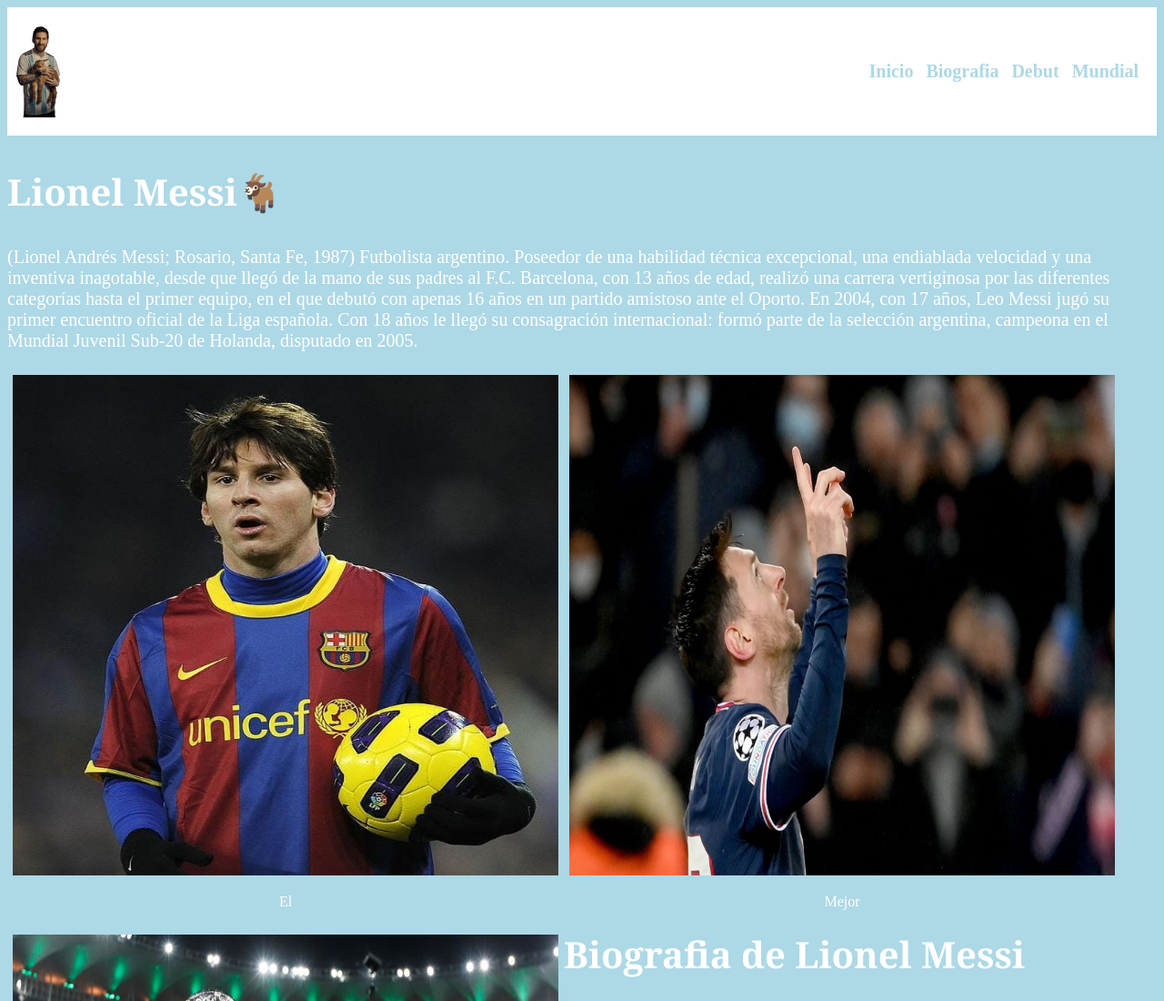
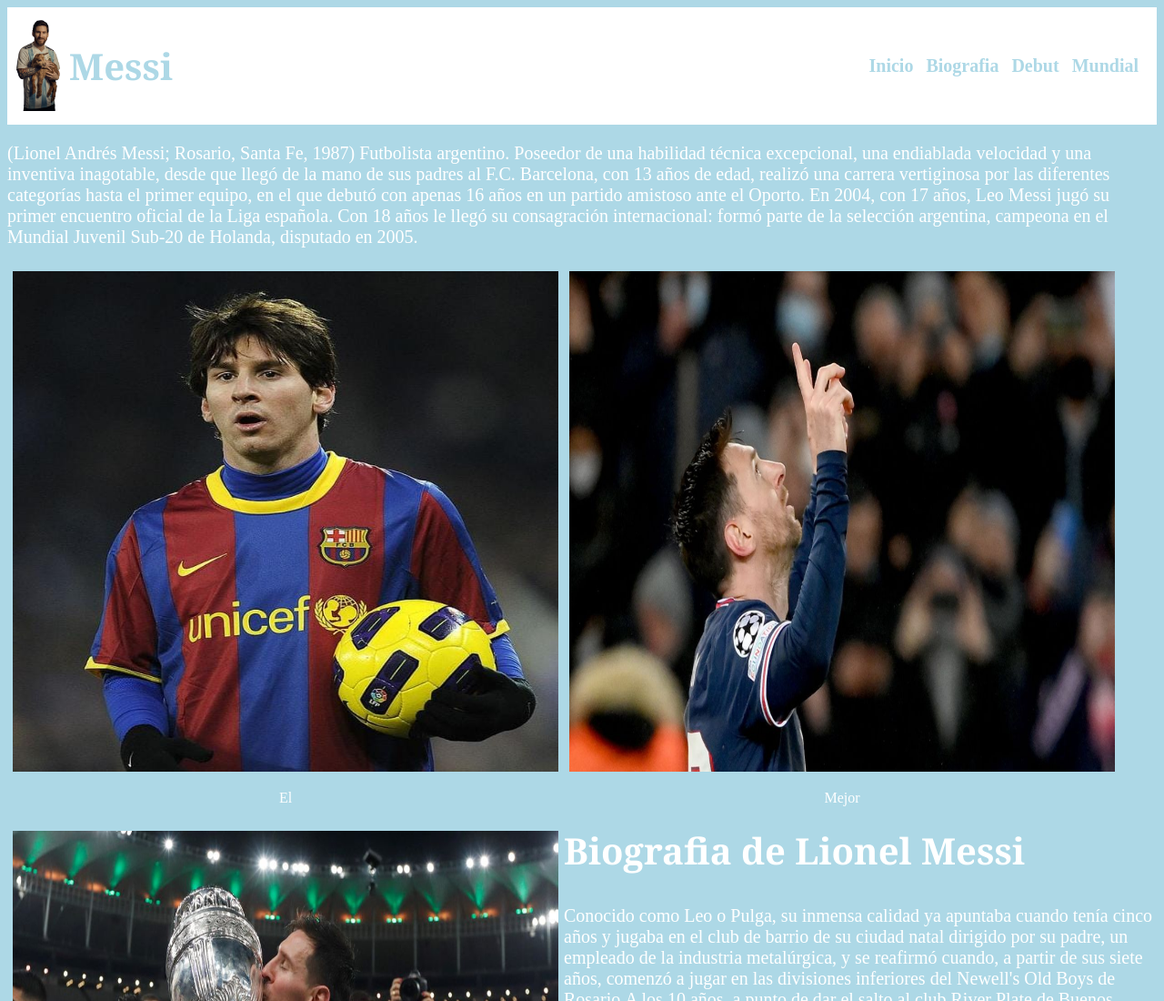
Before and after one commit to roccogb/Lionel-Messi, a plain HTML site: page index.html in a window 1280 px wide. Shown: the top 1100 px of the page at 91% size. Drawn offline with Linux system fonts and the light colour scheme.

Commit message:
Update index.html

```diff
--- a/index.html
+++ b/index.html
@@ -9,7 +9,7 @@
           <header>
             <a href="#" class="logo">
               <img src="messigoat.png" alt="Logo Messi">
-              <h2 class=Lionel-Messi>Messi</h2>
+              <h1 class=Lionel-Messi>Messi</h2>
             </a>
 
               <nav>
@@ -21,7 +21,6 @@
           </header>
 
           <section id="Inicio">
-          <h2>Lionel Messi🐐</h2>
 
           <p>(Lionel Andrés Messi; Rosario, Santa Fe, 1987) Futbolista argentino. Poseedor de una habilidad técnica excepcional, una endiablada velocidad y una inventiva inagotable, desde que llegó de la mano de sus padres al F.C. Barcelona, con 13 años de edad, realizó una carrera vertiginosa por las diferentes categorías hasta el primer equipo, en el que debutó con apenas 16 años en un partido amistoso ante el Oporto. En 2004, con 17 años, Leo Messi jugó su primer encuentro oficial de la Liga española. Con 18 años le llegó su consagración internacional: formó parte de la selección argentina, campeona en el Mundial Juvenil Sub-20 de Holanda, disputado en 2005.</p>
           </section>
```
